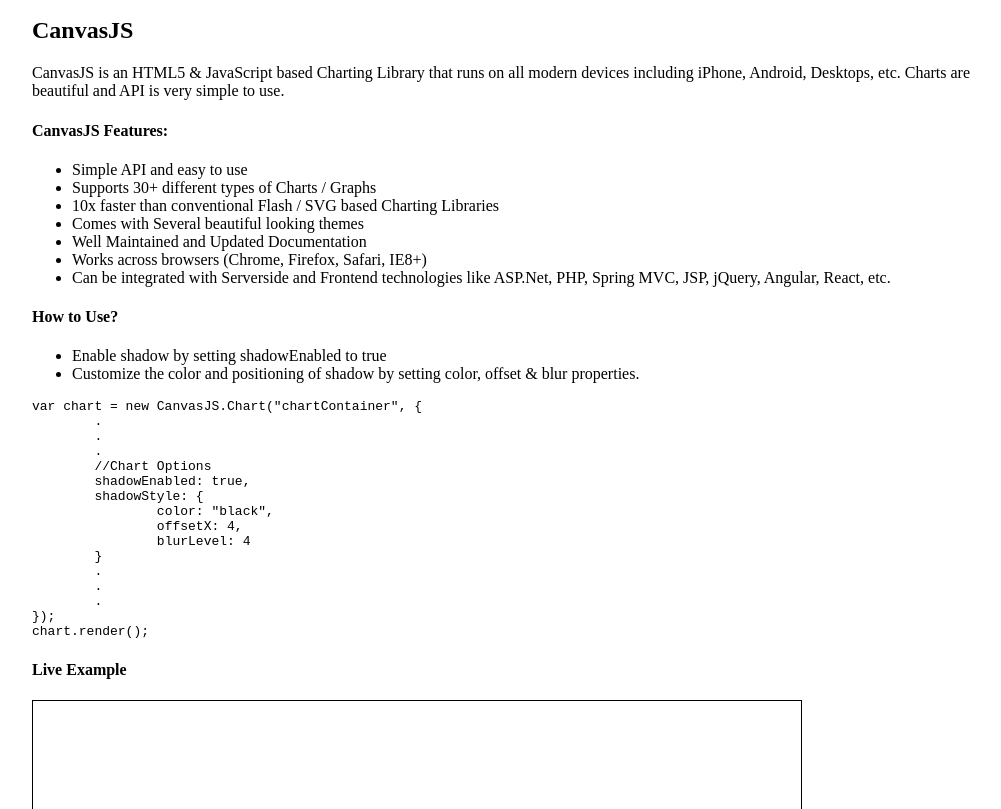
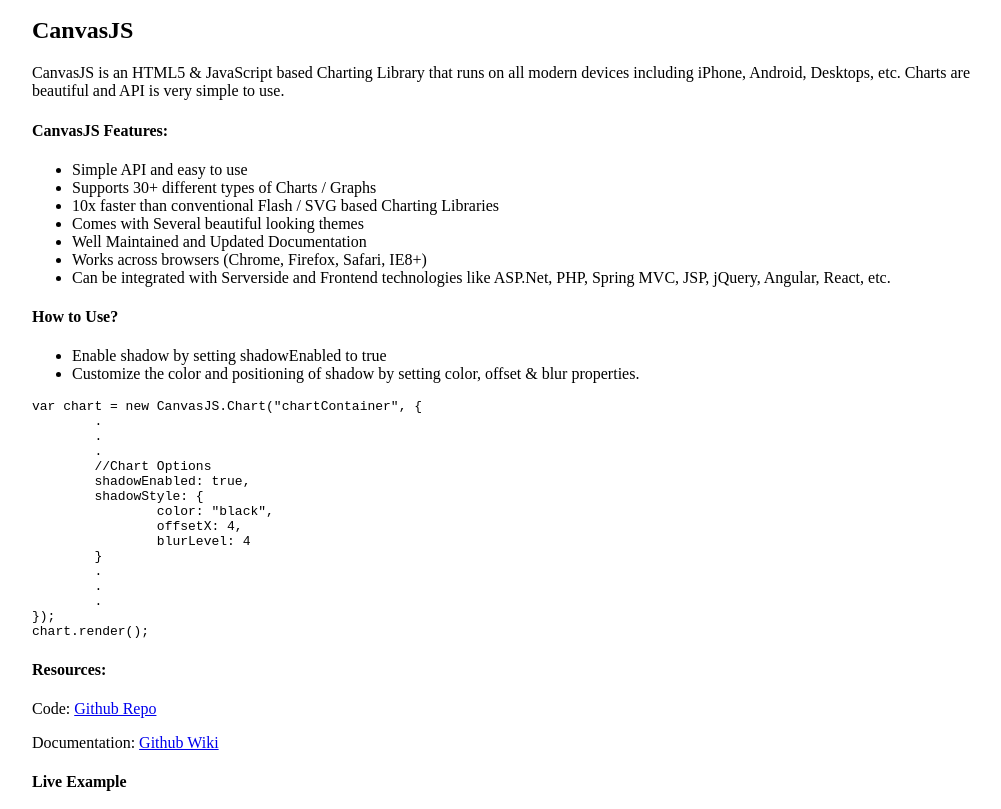
Before and after one commit to benprotheroe/CanvasJS-Charts-Shadow-Effect, a plain HTML site: page index.html in a window 1280 px wide. Shown: the part 79-888 px from the top of the page, without its empty margins (128-1129 px from the left). Drawn offline with Linux system fonts and the light colour scheme; a script that the page names is missing.

Commit message:
Added wiki link

```diff
--- a/index.html
+++ b/index.html
@@ -68,6 +68,9 @@ chart1.render();
 });
 chart.render();
 </code></pre>
+<h4>Resources:</h4>
+<p>Code: <a href="https://github.com/vishwas-r/CanvasJS-Charts-Shadow-Effect">Github Repo</a></p>
+<p>Documentation: <a href="https://github.com/vishwas-r/CanvasJS-Charts-Shadow-Effect/wiki">Github Wiki</a></p>
 <h4>Live Example</h4>
 <div id="chartContainer1" style="height: 360px; width: 80%; border: 1px solid black;"></div>
 <script src="https://canvasjs.com/assets/script/canvasjs.min.js"> </script>
```
